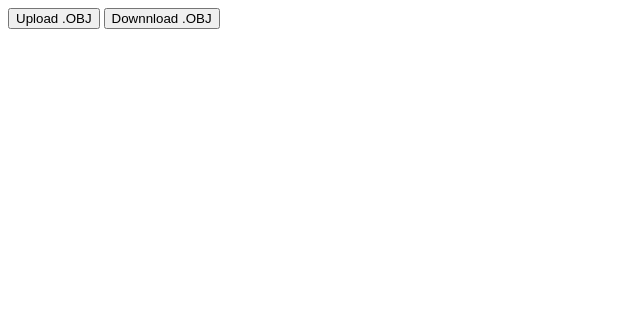
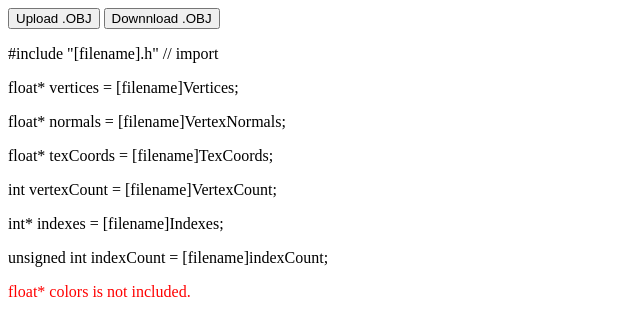
Before and after one commit to Szulerinio/OBJtoHconverter, a plain HTML site: page index.html in a window 1280 px wide. Shown: the whole page, without its empty margins (0-640 px from the left). Drawn offline with Linux system fonts and the light colour scheme.

Commit message:
Add basic instruction of using .h file

```diff
--- a/index.html
+++ b/index.html
@@ -10,5 +10,16 @@
   <body>
     <button id="button">Upload .OBJ</button>
     <button id="saveButton">Downnload .OBJ</button>
+    <div>
+      <p>#include "[filename].h" // import</p>
+      <p>float* vertices = [filename]Vertices;</p>
+      <p>float* normals = [filename]VertexNormals;</p>
+      <p>float* texCoords = [filename]TexCoords;</p>
+      <p>int vertexCount = [filename]VertexCount;</p>
+      <p>int* indexes = [filename]Indexes;</p>
+      <p>unsigned int indexCount = [filename]indexCount;</p>
+
+      <p style="color: red">float* colors is not included.</p>
+    </div>
   </body>
 </html>
```
